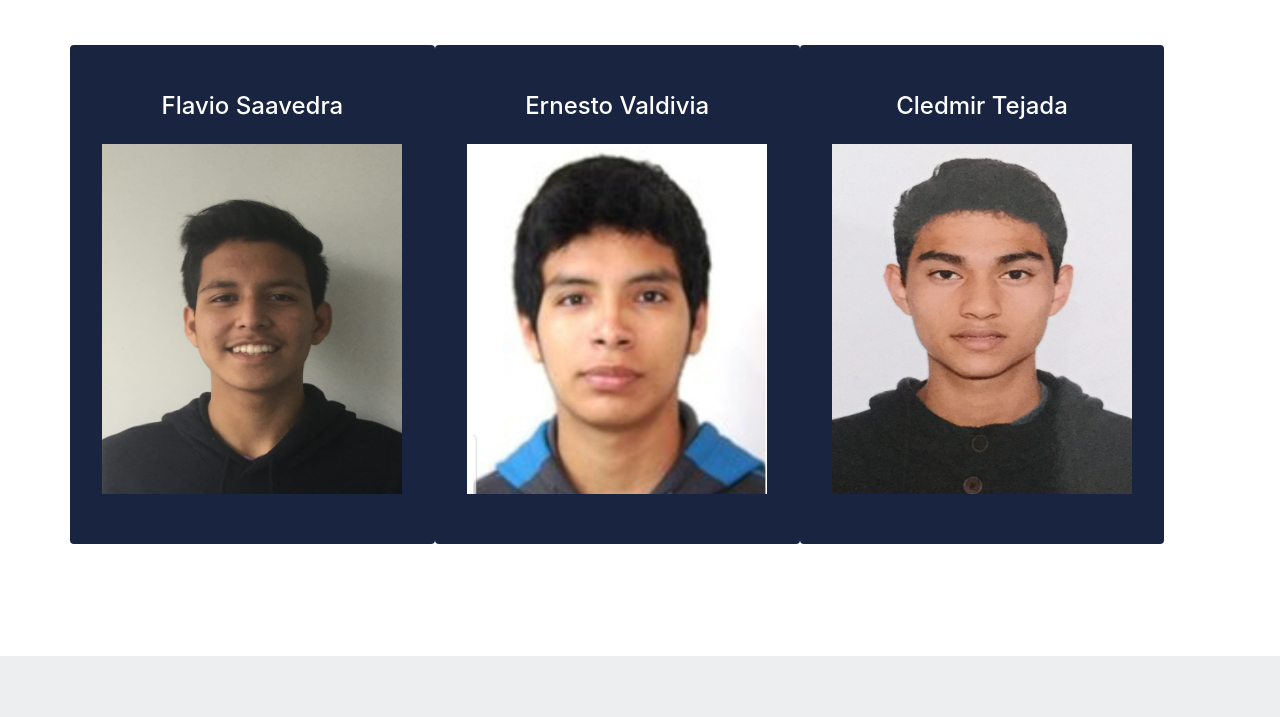
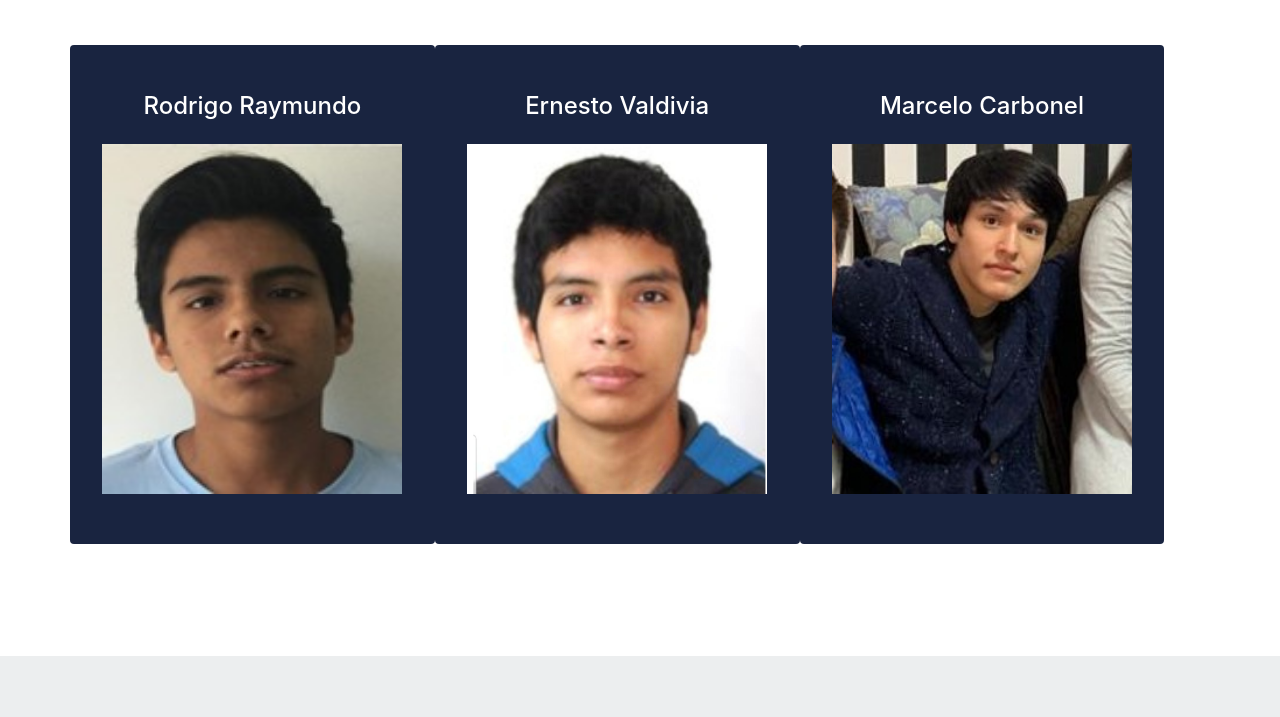
Before and after one commit to S-O-S-Ideas/LandingPage-Offi-Rent-Web, a plain HTML site: page index.html in a window 1280 px wide. Shown: the part 3633-4350 px from the top of the page. Drawn offline with Linux system fonts and the light colour scheme.

Commit message:
Version Aplicaciones Web

```diff
--- a/index.html
+++ b/index.html
@@ -172,8 +172,8 @@
                 <!-- <a href="#" class="btn my-4 font-weight-bold atlas-cta cta-ghost">Get Free</a> -->
             </div>
             <div data-aos="fade-up" data-aos-duration="1000" data-aos-once="true" class="col-md-4 text-center py-4 mt-5 rounded" id="price-table__premium">
-                <h4 class="my-4">Flavio Saavedra</h4>
-                <img src="img/FlavioSaavedra.jpg" class="mx-auto" width="300" height="350">
+                <h4 class="my-4">Rodrigo Raymundo</h4>
+                <img src="img/RodrigoRaymundo.jpeg" class="mx-auto" width="300" height="350">
                 <ul class="list-unstyled">
                     <li></li>
                 </ul>
@@ -188,8 +188,8 @@
                 <!-- <a href="#" class="btn my-4 font-weight-bold atlas-cta cta-ghost">Get Free</a> -->
             </div>
             <div data-aos="fade-up" data-aos-duration="1000" data-aos-once="true" class="col-md-4 text-center py-4 mt-5 rounded" id="price-table__premium">
-                <h4 class="my-4">Cledmir Tejada</h4>
-                <img src="img/CledmirTejada.jpg" class="mx-auto" width="300" height="350">
+                <h4 class="my-4">Marcelo Carbonel</h4>
+                <img src="img/MarceloCarbonel.jpg" class="mx-auto" width="300" height="350">
                 <ul class="list-unstyled">
                     <li></li>
                 </ul>
```
